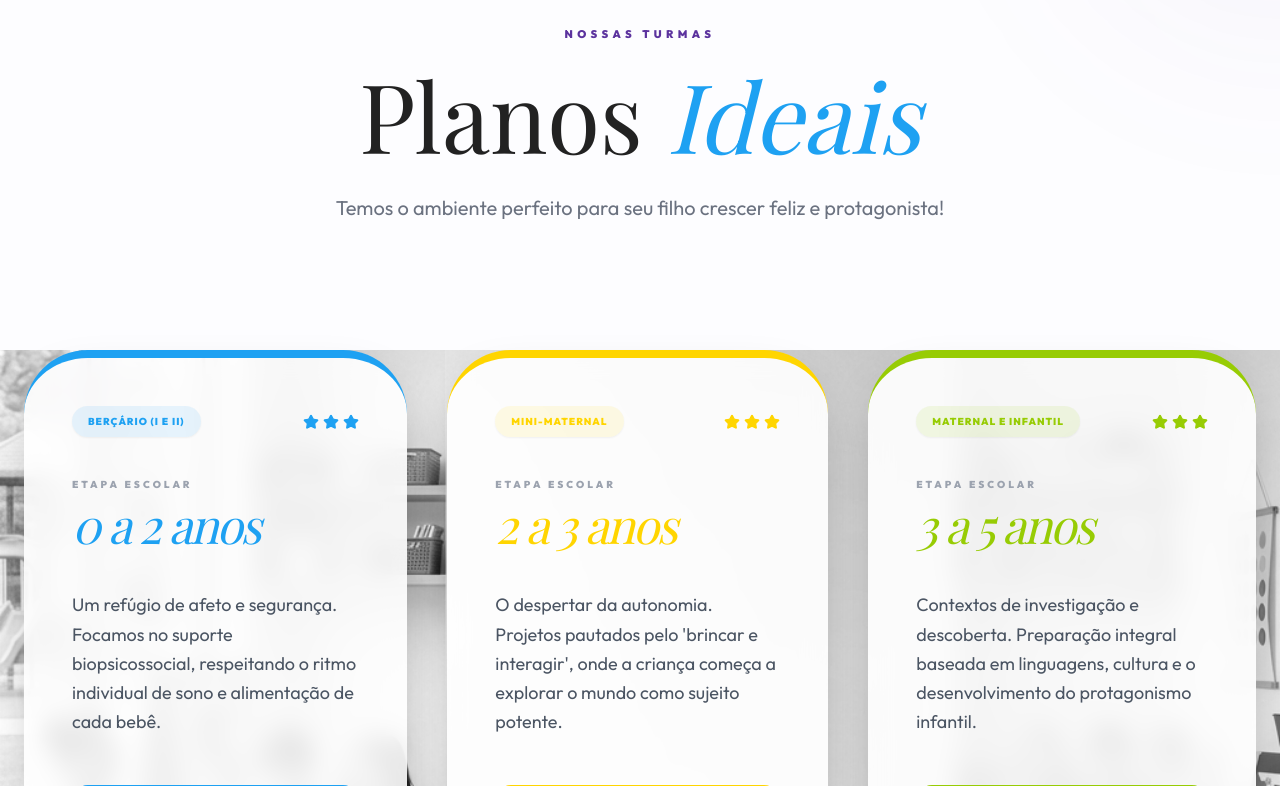
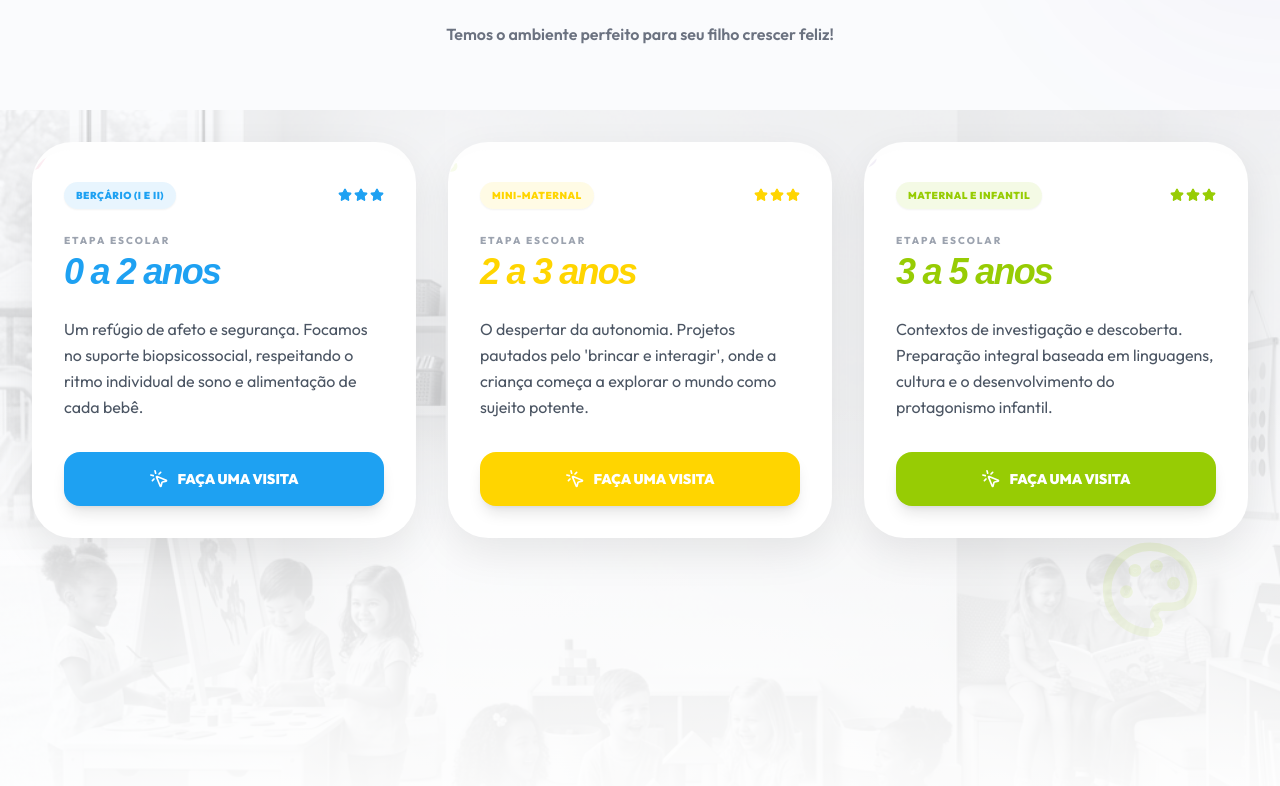
Before and after one commit to FerisReptilium/boomi-kids, a React (Vite) app: page / in a window 1280 px wide. Shown: the part 4734-5520 px from the top of the page. Built offline with nearby package versions, Linux system fonts and the light colour scheme; a web font is replaced by a local one.

Commit message:
Update Classes.jsx

```diff
--- a/src/components/Classes.jsx
+++ b/src/components/Classes.jsx
@@ -40,41 +40,52 @@ const Classes = () => {
   ];
 
   return (
-    <section id="plans" className="relative py-24 md:py-48 overflow-hidden bg-[#FDFDFF]">
+    <section id="plans" className="relative pt-24 pb-32 overflow-hidden bg-slate-50/50">
 
       {/* Decorative Blobs */}
       <div className="absolute top-0 right-0 w-96 h-96 bg-brand-purple/5 rounded-full blur-[100px] -mr-48 -mt-48" />
+      <div className="absolute bottom-0 left-0 w-96 h-96 bg-brand-blue/5 rounded-full blur-[100px] -ml-48 -mb-48" />
 
-      {/* Título Robusto e Simétrico */}
-      <div className="container mx-auto px-6 relative z-30 text-center mb-32">
+      {/* Título */}
+      <div className="container mx-auto px-6 relative z-20 text-center mb-16">
         <motion.span
           initial={{ opacity: 0, y: 10 }}
           whileInView={{ opacity: 1, y: 0 }}
           viewport={{ once: true }}
-          className="text-brand-purple font-black tracking-[0.4em] uppercase text-[11px] mb-6 block"
+          className="text-brand-purple font-bold tracking-widest uppercase text-sm mb-2 block font-sans"
         >
           Nossas Turmas
         </motion.span>
         <motion.h2
-          initial={{ opacity: 0, y: 20 }}
-          whileInView={{ opacity: 1, y: 0 }}
+          initial={{ opacity: 0, scale: 0.9 }}
+          whileInView={{ opacity: 1, scale: 1 }}
           viewport={{ once: true }}
-          className="text-6xl md:text-8xl font-premium text-brand-text mb-8 leading-tight"
+          className="text-5xl uppercase font-black text-brand-text tracking-tight relative z-30 inline-block font-fun"
         >
-          Planos <span className="text-brand-blue italic">Ideais</span>
+          Planos Ideais
+          <div className="w-full text-center mt-4">
+             <p className="text-base font-semibold text-gray-500 tracking-normal normal-case font-sans">
+               Temos o ambiente perfeito para seu filho crescer feliz!
+             </p>
+          </div>
         </motion.h2>
-        <p className="text-xl font-medium text-gray-500 max-w-2xl mx-auto">
-          Temos o ambiente perfeito para seu filho crescer feliz e protagonista!
-        </p>
       </div>
 
+      {/* SVG Onda Superior Roxo */}
+      <div className="absolute top-0 left-0 w-full overflow-hidden leading-none z-0 transform rotate-180">
+        <svg className="relative block w-full h-[150px]" data-name="Layer 1" xmlns="http://www.w3.org/2000/svg" viewBox="0 0 1200 120" preserveAspectRatio="none">
+            <path d="M321.39,56.44c58-10.79,114.16-30.13,172-41.86,82.39-16.72,168.19-17.73,250.45-.39C823.78,31,906.67,72,985.66,92.83c70.05,18.48,146.53,26.09,214.34,3V120H0V95.8C59.71,118,130.85,130.6,201.5,120.4,242.4,115.1,283.4,103.8,321.39,56.44Z" className="fill-brand-purple opacity-[0.03]"></path>
+        </svg>
+      </div>
+
+      {/* Container Cards and Background */}
       <div className="relative w-full z-10">
 
-        {/* Background Crianças - Opacidade Ajustada para 12% para ficar elegante */}
-        <div className="absolute inset-0 w-full h-full z-0 opacity-12 pointer-events-none grayscale">
+        {/* Background Full Width Crianças com Balão */}
+        <div className="absolute inset-0 w-full h-full z-0 opacity-20 pointer-events-none grayscale hover:grayscale-0 transition-all duration-1000">
           <img
             src="/happy_kids_background_classes_1774857218652.png"
-            alt="Crianças Boomi Kids"
+            alt="Crianças Boomi Kids brincando"
             className="w-full h-full object-cover object-center"
           />
         </div>
@@ -83,57 +94,83 @@ const Classes = () => {
         <motion.div
           animate={{ y: [0, -20, 0], rotate: [0, 5, -5, 0] }}
           transition={{ duration: 6, repeat: Infinity, ease: "easeInOut" }}
-          className="absolute top-0 left-10 opacity-20 z-10 hidden lg:block"
+          className="absolute top-20 left-10 opacity-20 z-10 hidden lg:block"
         >
           <Rocket size={80} className="text-brand-purple" />
         </motion.div>
 
-        {/* Cards com Design Superior */}
-        <div className="container mx-auto px-6 relative z-20">
-          <div className="flex flex-col md:flex-row justify-center items-stretch gap-10">
+        <motion.div
+          animate={{ y: [0, 20, 0], scale: [1, 1.1, 1] }}
+          transition={{ duration: 5, repeat: Infinity, ease: "easeInOut", delay: 1 }}
+          className="absolute bottom-40 right-20 opacity-20 z-10 hidden lg:block"
+        >
+          <Palette size={100} className="text-brand-green" />
+        </motion.div>
+
+        {/* Gradiente transparente para garantir leitura em cima das crianças */}
+        <div className="absolute bottom-0 left-0 w-full h-[400px] bg-gradient-to-t from-white/90 via-white/50 to-transparent z-10 pointer-events-none"></div>
+
+        {/* Cards */}
+        <div className="container mx-auto px-6 relative z-20 pb-48 md:pb-64 pt-8">
+          <div className="flex flex-col md:flex-row justify-center items-stretch gap-6 md:gap-4 lg:gap-8">
             {plans.map((plan, i) => (
               <motion.div
-                key={i}
                 initial={{ opacity: 0, y: 50 }}
                 whileInView={{ opacity: 1, y: 0 }}
-                viewport={{ once: true }}
-                transition={{ delay: i * 0.2 }}
-                className={`flex flex-col bg-white/90 backdrop-blur-md p-12 rounded-[4rem] shadow-2xl relative overflow-hidden group hover:-translate-y-4 transition-all duration-700 border-t-8 ${plan.borderTop}`}
+                viewport={{ once: true, margin: "-100px" }}
+                transition={{ delay: i * 0.2, duration: 0.6 }}
+                key={i}
+                className={`flex flex-col bg-white text-brand-text p-8 max-w-sm w-full md:w-1/3 shadow-[0_15px_40px_rgba(0,0,0,0.08)] relative overflow-hidden group cursor-pointer hover:-translate-y-4 hover:shadow-[0_25px_50px_rgba(0,0,0,0.15)] transition-all duration-300 rounded-[2.5rem] border-t-8 border-gray-100/10 ${plan.borderTop}`}
               >
 
-                <div className="flex justify-between items-center mb-10">
-                  <span className={`font-black text-[10px] tracking-widest uppercase ${plan.badgeText} ${plan.badgeBg} px-4 py-2 rounded-full shadow-sm`}>
+                <div className="flex justify-between items-center mb-6">
+                  <div className="absolute -top-6 -left-6 opacity-40 transform -rotate-12 group-hover:rotate-0 transition-transform duration-700">
+                    {plan.floatingIcon}
+                  </div>
+                  <span className={`font-black text-[10px] tracking-wider uppercase ${plan.badgeText} ${plan.badgeBg} px-3 py-1.5 rounded-full shadow-sm relative z-10`}>
                     {plan.title}
                   </span>
-                  <div className={`flex gap-1 ${plan.stars}`}>
-                    <Star size={16} className="fill-current" />
-                    <Star size={16} className="fill-current" />
-                    <Star size={16} className="fill-current" />
+                  <div className={`flex gap-0.5 ${plan.stars}`}>
+                    <Star size={14} className="fill-current" />
+                    <Star size={14} className="fill-current" />
+                    <Star size={14} className="fill-current" />
                   </div>
                 </div>
 
-                <div className="mb-10">
-                  <span className="text-[10px] uppercase text-gray-400 font-black block mb-2 tracking-[0.3em]">ETAPA ESCOLAR</span>
-                  <span className={`text-5xl font-premium italic tracking-tighter ${plan.badgeText}`}>{plan.age}</span>
+                <div className="mb-6 relative">
+                  <motion.div
+                    animate={{ rotate: [0, 10, -10, 0] }}
+                    transition={{ duration: 4, repeat: Infinity }}
+                    className="absolute -top-4 -right-4 opacity-0 group-hover:opacity-100 transition-opacity"
+                  >
+                    <Sparkles size={24} className="text-brand-yellow" />
+                  </motion.div>
+                  <span className="text-[10px] uppercase text-gray-400 font-bold block mb-1 tracking-[0.2em] flex items-center gap-2">
+                    ETAPA ESCOLAR
+                  </span>
+                  <span className={`font-fun text-4xl font-black italic tracking-tighter ${plan.badgeText}`}>{plan.age}</span>
                 </div>
 
-                <p className="text-lg font-medium text-gray-600 leading-relaxed mb-12 flex-grow">
+                {/* flex-grow para empurrar o botão para o fundo, igualando as alturas! */}
+                <p className="text-base font-medium text-gray-600 leading-relaxed mb-8 flex-grow">
                   {plan.desc}
                 </p>
 
                 <a
                   href="https://wa.me/5511919597811"
                   target="_blank"
-                  className={`w-full flex justify-center items-center gap-3 ${plan.btnBg} text-white py-5 rounded-2xl font-black uppercase text-xs tracking-widest shadow-xl hover:scale-105 transition-all`}
+                  rel="noreferrer"
+                  className={`w-full flex justify-center items-center gap-2 ${plan.btnBg} border border-transparent text-white py-4 font-black uppercase text-sm transition-transform hover:scale-105 rounded-2xl shadow-lg mt-auto`}
                 >
                   <MousePointerClick size={20} />
-                  AGENDAR VISITA
+                  FAÇA UMA VISITA
                 </a>
               </motion.div>
             ))}
           </div>
         </div>
       </div>
+
     </section>
   );
 };
```
